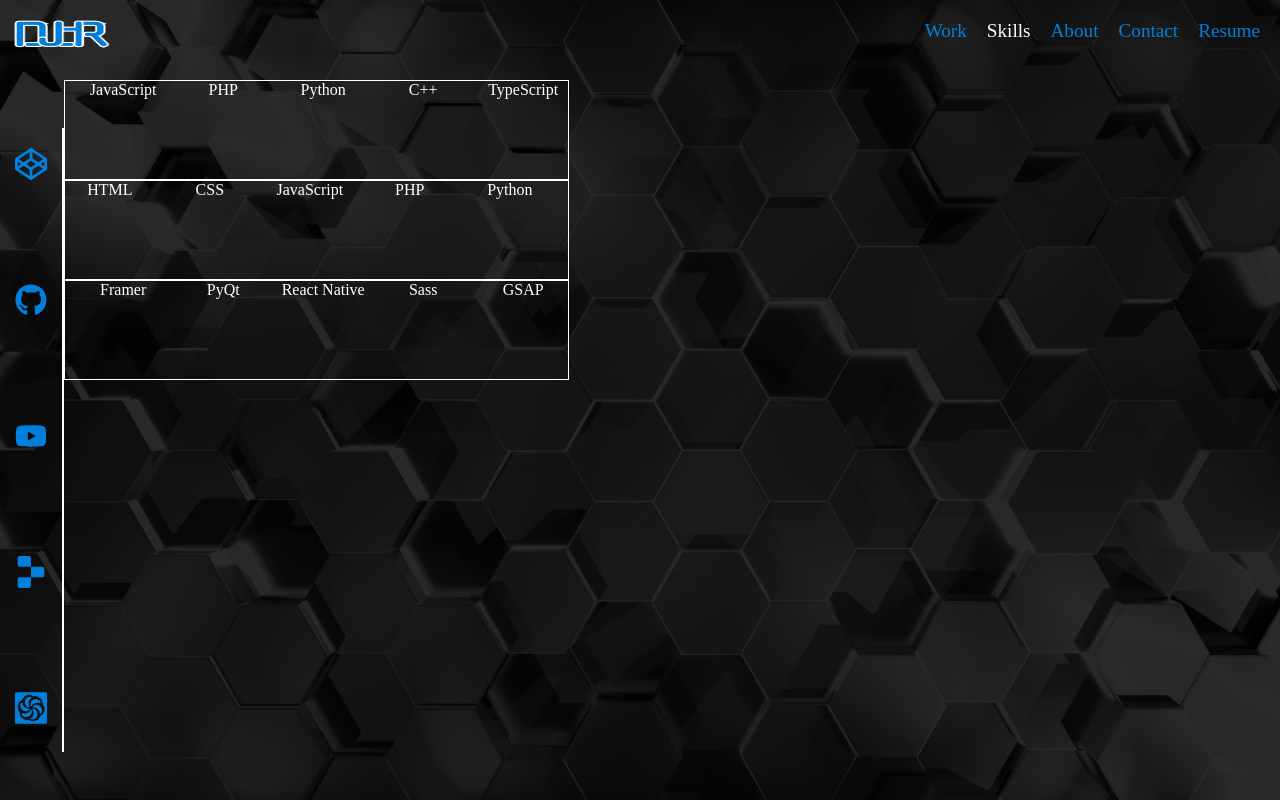
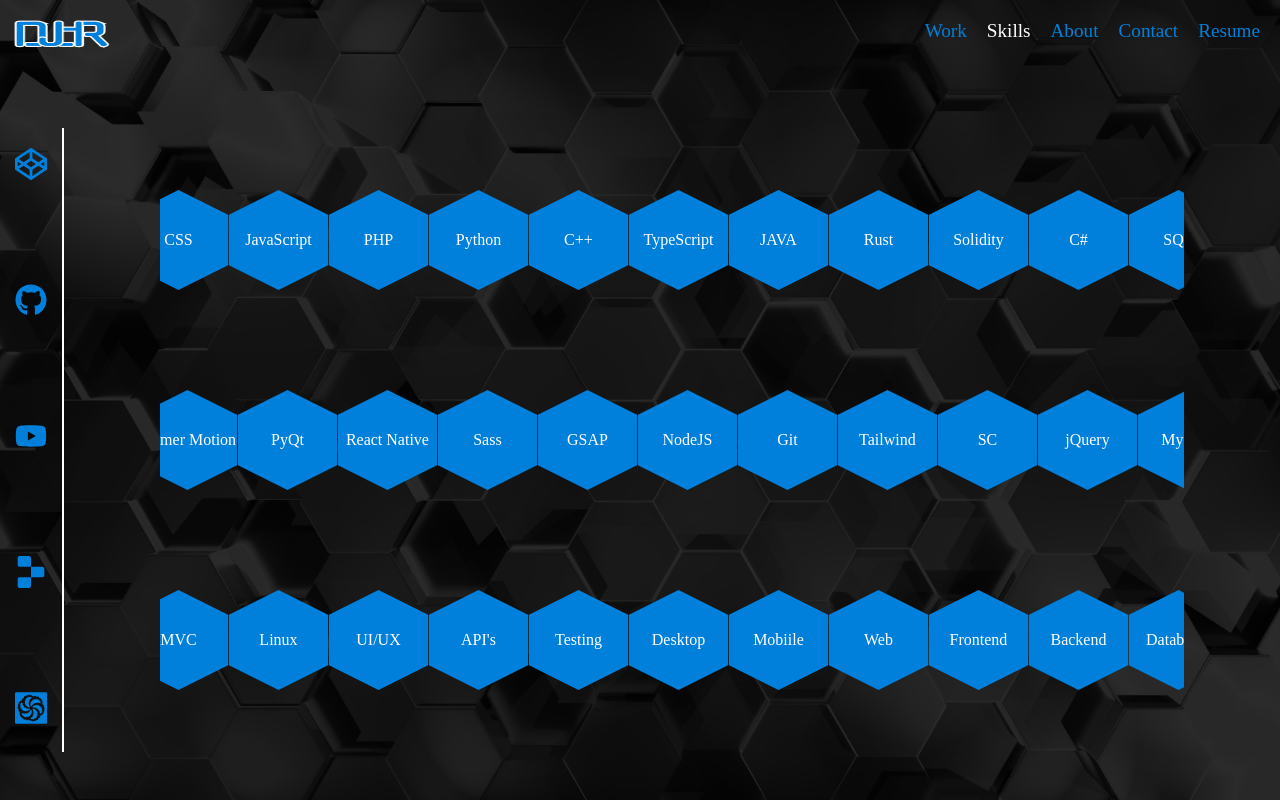
Before and after one commit to daniel-deru/portifolio4, a Next.js app: page /skills in a window 1280 px wide. Built offline with nearby package versions, Linux system fonts and the light colour scheme; a web font is replaced by a local one.

Commit message:
changed animations on skills pages

```diff
--- a/pages/_app.js
+++ b/pages/_app.js
@@ -7,6 +7,7 @@ import { ThemeProvider } from "styled-components"
 const theme = {
   mainColor: "#0080db",
   darkGrey: "#282828",
+  skillContainerHeight: "200px"
 }
 
 function MyApp({ Component, pageProps }) {
--- a/pages/skills.jsx
+++ b/pages/skills.jsx
@@ -3,20 +3,15 @@ import { motion, useTransform, useMotionValue } from "framer-motion"
 
 // https://dev.to/holdmypotion/react-marquee-in-framer-motion-3d5a
 
-import SkillsPage  from "./styled/skills.styled";
+import SkillsPage  from "./styled/skills.styled"
+
+const itemWidth = 100
+
+const LANGUAGES = ["HTML", "CSS", "JavaScript", "PHP", "Python", "C++", "TypeScript", "JAVA", "Rust", "Solidity", "C#", "SQL"]
+const LIBRARIES = ["ReactJS", "NextJS", "Framer Motion",  "PyQt", "React Native", "Sass", "GSAP", "NodeJS", "Git", "Tailwind", "SC", "jQuery", "MySQL", "SQLite"]
+const SKILLS = ["OOP", "MVC", "Linux", "UI/UX", "API's", "Testing", "Desktop", "Mobiile", "Web", "Frontend", "Backend", "Databases"]
 
 const Skills = () => {
-
-  const LANGUAGES = ["HTML", "CSS", "JavaScript", "PHP", "Python", "C++", "TypeScript"]
-  const TECHNOLOGIES = ["ReactJS", "NextJS", "Framer",  "PyQt", "React Native", "Sass", "GSAP"]
-  const TOOLS = ["NodeJS", "Git", "Wordpress",  "Figma", "cPanel", "WHM", "WHMCS"]
-
-  const languageRef = useRef(null)
-
-  const calcWidth = (array) => {
-    const items = array.length
-    console.log(items * 100)
-  }
 
 
   const tickerVariant = {
@@ -26,54 +21,79 @@ const Skills = () => {
         x: {
           repeat: Infinity,
           repeateType: "loop",
-          duration: 20,
+          duration: 50,
           ease: "linear"
         }
       }
     }),
+  }
 
+  const spinVariant = {
+    spin: {
+      rotate: 360
+    }
   }
 
   useEffect(() => {
-    calcWidth(LANGUAGES)
+
   }, [])
 
   return (
-    <SkillsPage>
+    <SkillsPage itemWidth={itemWidth}>
 
         <div className="ticker">
           <motion.div
             className="track"
             variants={tickerVariant}
             animate="animate"
-            custom={-700}
+            custom={-LANGUAGES.length * itemWidth}
           >
             {[].concat(LANGUAGES, LANGUAGES).map(item => (
-              <span className="item">{item}</span>
+              <motion.span
+                className="item"
+                variants={spinVariant}
+                whileHover="spin"
+              >
+                {item}
+              </motion.span>
             ))}
           </motion.div>
         </div>
+
         <div className="ticker reverse">
           <motion.div
             className="track"
             variants={tickerVariant}
             animate="animate"
-            custom={700}
+            custom={LIBRARIES.length * itemWidth}
           >
-            {[].concat(LANGUAGES, LANGUAGES).map(item => (
-              <span className="item">{item}</span>
+            {[].concat(LIBRARIES, LIBRARIES).map(item => (
+              <motion.span
+                className="item"
+                variants={spinVariant}
+                whileHover="spin"
+              >
+                {item}
+              </motion.span>
             ))}
           </motion.div>
         </div>
+
         <div className="ticker">
           <motion.div
             className="track"
             variants={tickerVariant}
             animate="animate"
-            custom={-700}
+            custom={-SKILLS.length * itemWidth}
           >
-            {[].concat(TECHNOLOGIES, TECHNOLOGIES).map(item => (
-              <span className="item">{item}</span>
+            {[].concat(SKILLS, SKILLS).map(item => (
+              <motion.span
+                className="item"
+                variants={spinVariant}
+                whileHover="spin"
+              >
+                {item}
+              </motion.span>
             ))}
           </motion.div>
         </div>
--- a/pages/styled/skills.styled.js
+++ b/pages/styled/skills.styled.js
@@ -1,57 +1,50 @@
 import styled from "styled-components";
 
 export default styled.div`
+  width: 80%;
+  margin: auto;
+  /* margin-top: 3rem; */
+
+  .ticker, .reverse {
+    line-height: ${({theme}) => theme.skillContainerHeight};
+    height: ${({theme}) => theme.skillContainerHeight};
+  }
+
   .ticker {
     position: relative;
-    /* height: 206px; */
-    height: 100px;
-    width: 505px;
-    border: 1px solid white;
+    /* border: 1px solid white; */
     overflow: hidden;
   }
 
-  .track:not(.reverse .track) {
-    /* left: 0; */
+  .track {
     white-space: nowrap;
   }
 
   .item {
+    clip-path: polygon(0 25%, 50% 0, 100% 25%, 100% 75%, 50% 100%, 0 75%);
+    background-color: ${({theme}) => theme.mainColor};
+    height: 100px;
+    line-height: 100px;
     display: inline-block;
-    /* margin: 10px; */
-    width: 100px;
+    width: ${({itemWidth}) => itemWidth+"px"};
     text-align: center;
+
+    /* &:nth-child(odd) {
+      border-bottom: 1px solid ${({theme}) => theme.mainColor};
+      border-top: 1px solid ${({theme}) => theme.mainColor};
+    }
+    &:nth-child(even) {
+      color: ${({theme}) => theme.mainColor};
+    } */
   }
 
-  .reverse {
+  /* .reverse {
     height: 100px;
-  }
+  } */
 
   .reverse .track {
-    white-space: nowrap;
     position: absolute;
     right: 0px;
-
-
   }
 
 `
-// export default styled.div`
-//     width: 95vw;
-//     height: 100vh;
-//     display: flex;
-//     flex-direction: column;
-//     justify-content: space-around;
-//     overflow: hidden;
-
-//     @media (max-width: 1000px) {
-//         font-size: 0.8em;
-//     }
-//     @media (max-width: 1000px) {
-//         height: 80vh;
-//     }
-
-//     @media (max-width: 500px) {
-//         height: 100vh;
-//     }
-
-// `
```
